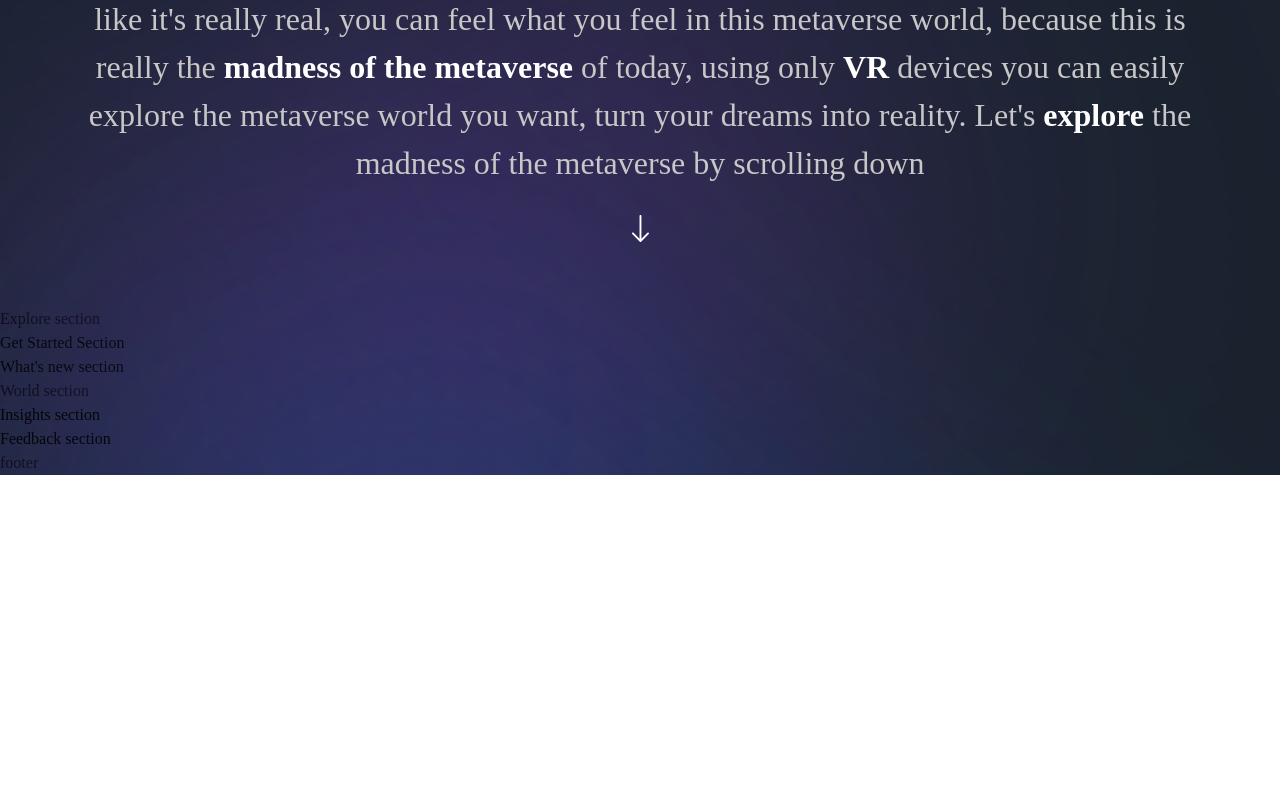
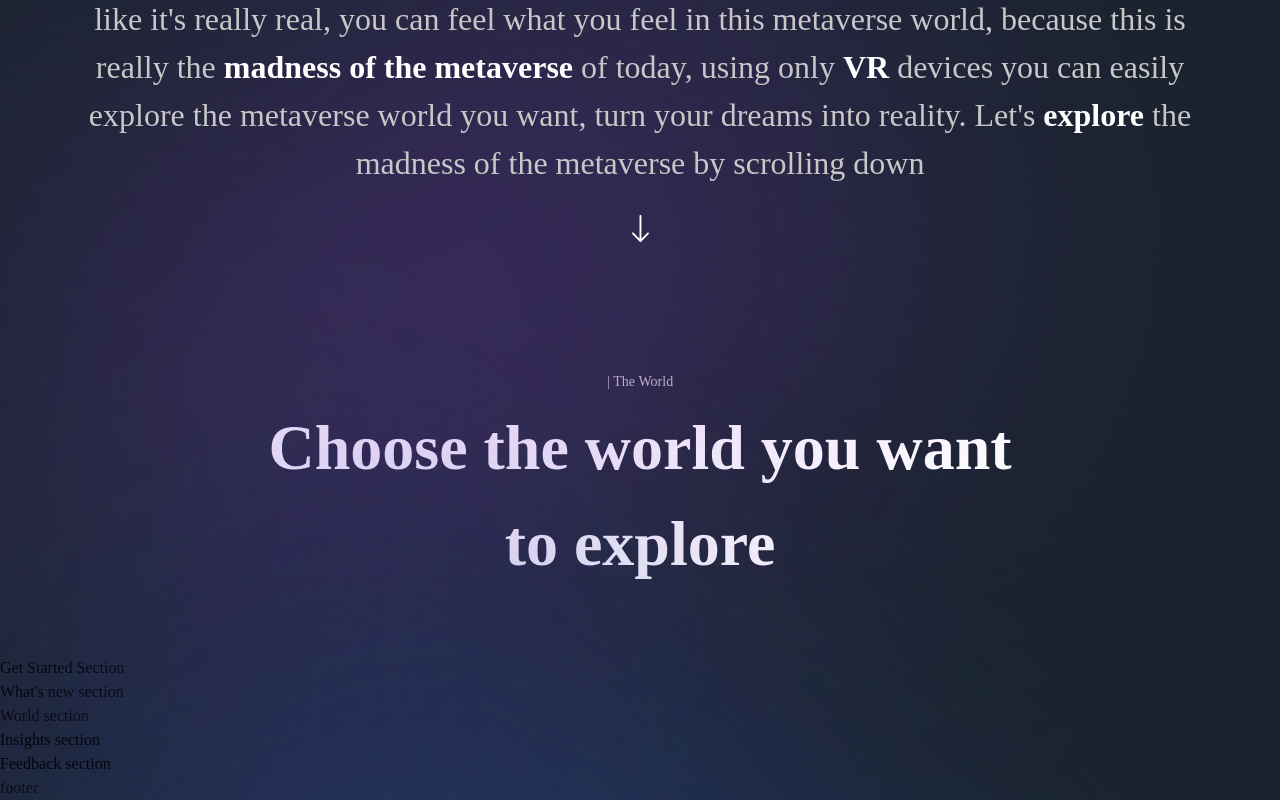
Before and after one commit to Boluwatife-AJB/sturdy-sniffle, a Next.js app: page / in a window 1280 px wide. Shown: the part 1250-2050 px from the top of the page. Before the commit the page ends 1725 px from the top, so only its background shows below. Built offline with nearby package versions, Linux system fonts and the light colour scheme; a web font is replaced by a local one.

Commit message:
last night updates

```diff
--- a/components/CustomTexts.jsx
+++ b/components/CustomTexts.jsx
@@ -21,4 +21,13 @@
   </motion.p>
 );
 
-export const TitleText = () => <h2>Title Text</h2>;
+export const TitleText = ({ title, textStyles }) => (
+  <motion.h2
+    variants={textVariant2}
+    initial="hidden"
+    whileInView="show"
+    className={`mt-[8px] font-bold md:text-[64px] text-[40px] text-white ${textStyles}`}
+  >
+    {title}
+  </motion.h2>
+);
--- a/sections/Explore.jsx
+++ b/sections/Explore.jsx
@@ -1,8 +1,33 @@
 'use client';
 
+import { useState } from 'react';
+import { motion } from 'framer-motion';
+import styles from '../styles';
+import { staggerContainer } from '../utils/motion';
+import { ExploreCard, TitleText, TypingText } from '../components';
+
+import { exploreWorlds } from '../constants';
+
 const Explore = () => (
-  <section>
-    Explore section
+  <section className={`${styles.paddings}`} id="explore">
+    <motion.div
+      className={`${styles.innerWidth} mx-auto flex flex-col`}
+      variants={staggerContainer}
+      initial="hidden"
+      whileInView="show"
+      viewport={{ once: false, amount: 0.25 }}
+    >
+      <TypingText title="| The World" textStyles="text-center" />
+      <TitleText
+        title={
+          <>
+            Choose the world you want <br className="md:block hidden" /> to
+            explore
+          </>
+        }
+        textStyles="text-center"
+      />
+    </motion.div>
   </section>
 );
 
```
